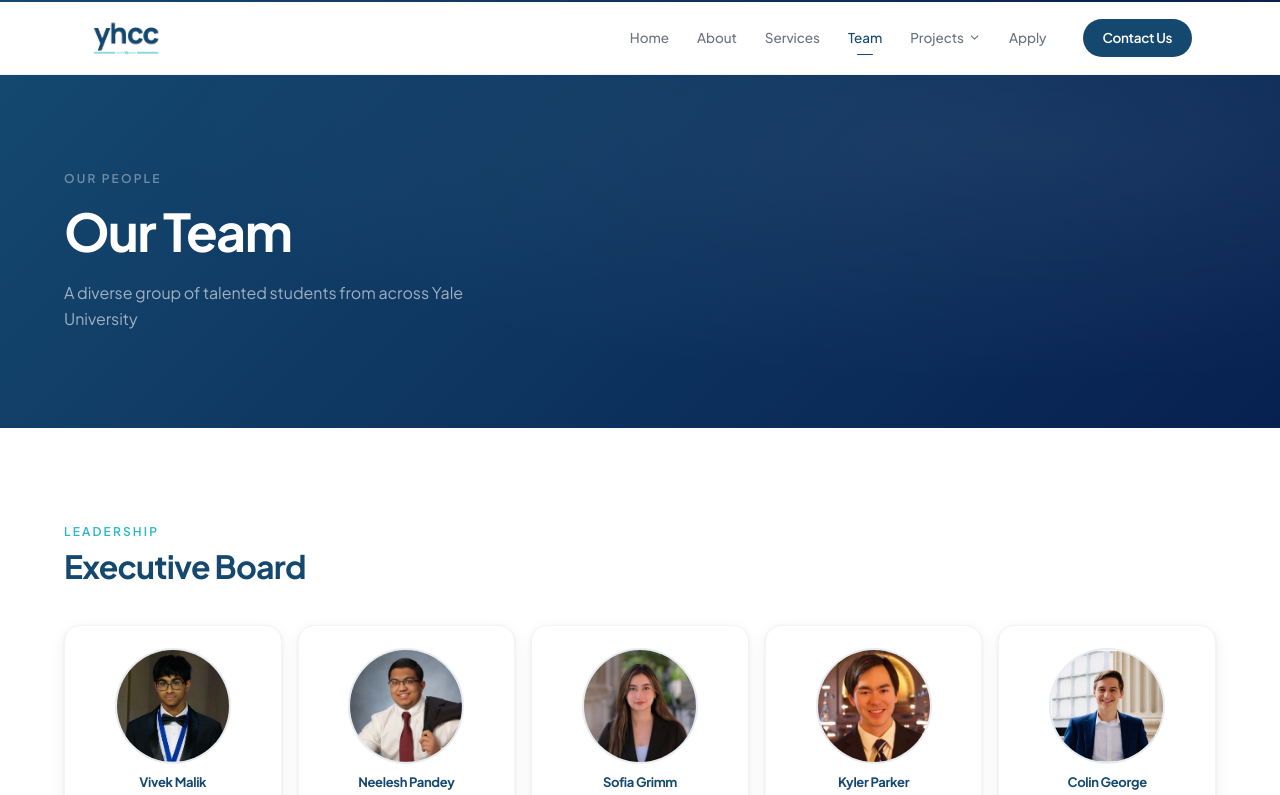
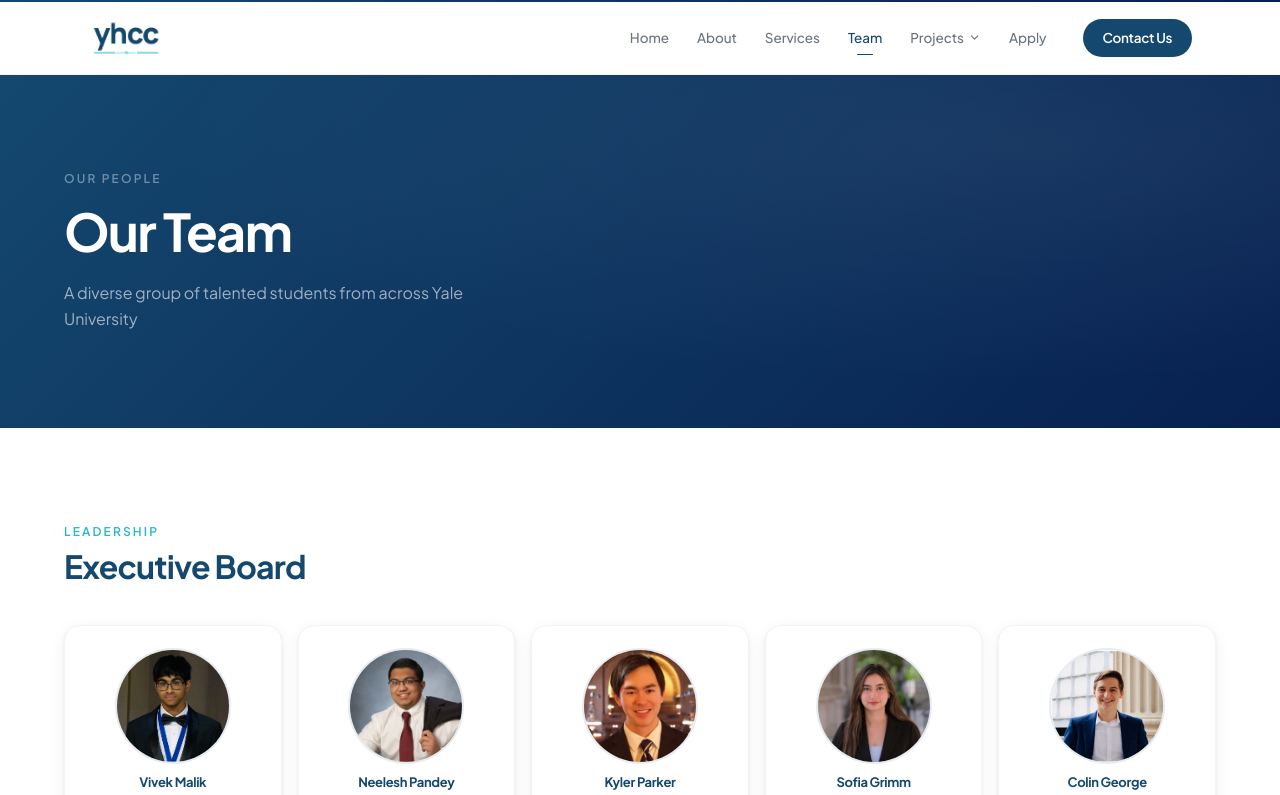
Before and after one commit to sofiagrimm/yale-healthcare-consulting, a React (Vite) app: page /team in a window 1280 px wide. Shown: the top 795 px of the page. Built offline with nearby package versions, Linux system fonts and the light colour scheme.

Commit message:
Swap Kyler and Sofia's positions in Executive Board

```diff
--- a/src/data/team.ts
+++ b/src/data/team.ts
@@ -37,8 +37,8 @@ export interface TeamMember {
 export const leadership: TeamMember[] = [
   { name: 'Vivek Malik', role: 'Co-President', image: vivekImg },
   { name: 'Neelesh Pandey', role: 'Co-President', image: neeleshImg },
+  { name: 'Kyler Parker', role: 'Vice President of Operations', image: kylerImg },
   { name: 'Sofia Grimm', role: 'Vice President of Consulting', image: sofiaImg },
-  { name: 'Kyler Parker', role: 'Vice President of Operations', image: kylerImg },
   { name: 'Colin George', role: 'Vice President of External Affairs', image: colinImg },
 ]
 
```
